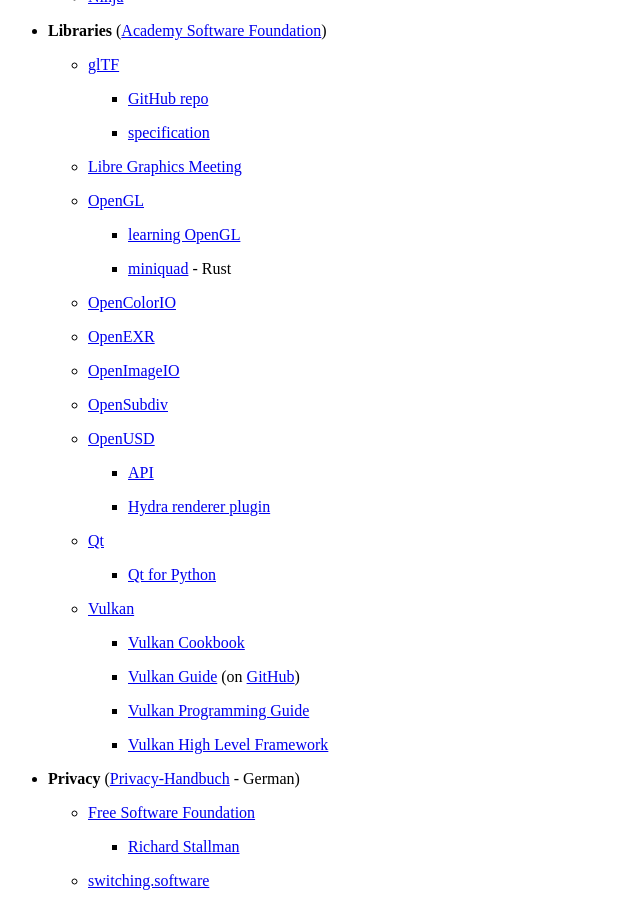
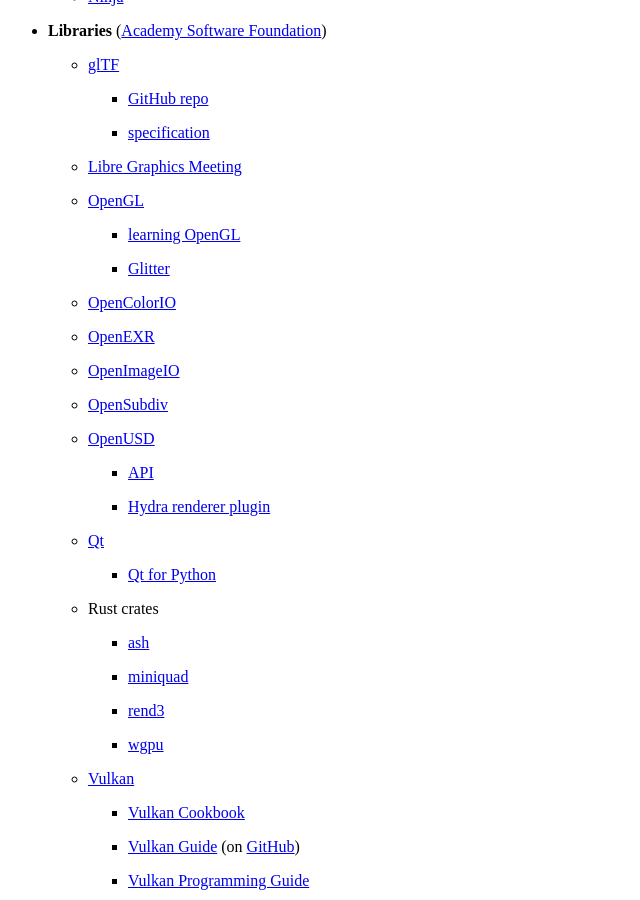
Before and after one commit to wahn/jan_walter_org, a Jekyll site: the page built from links/index.md, in a window 1280 px wide and 900 px high, scrolled down 7877 px. Shown: the whole window, without its empty margins (0-640 px from the left). Built offline with Jekyll 4.4.1, drawn with Linux system fonts in a browser that asks for light colours; Markdown is read by kramdown in place of the engine named in the settings; some of the changed text lies outside the part shown.

Commit message:
Links to some Rust crates.

```diff
--- a/links/index.md
+++ b/links/index.md
@@ -93,9 +93,9 @@
 
     - [sourcehut](https://sourcehut.org)
 
-        + [blend_info](https://git.sr.ht/~wahn/blend_info)
+        + [blend_info](https://git.sr.ht/~wahn/blend_info) ([crates.io](https://crates.io/crates/blend_info))
 
-        + [rs-pbrt](https://sr.ht/~wahn/rs-pbrt)
+        + [rs-pbrt](https://sr.ht/~wahn/rs-pbrt) ([crates.io](https://crates.io/crates/rs_pbrt))
 
     - [Travis CI](https://travis-ci.org/)
 
@@ -529,7 +529,7 @@
 
         + [learning OpenGL](https://learnopengl.com)
 
-        + [miniquad](https://github.com/not-fl3/miniquad) - Rust
+        + [Glitter](https://github.com/Polytonic/Glitter)
 
     - [OpenColorIO](http://opencolorio.org)
 
@@ -548,6 +548,16 @@
     - [Qt](https://doc.qt.io)
 
         + [Qt for Python](https://doc.qt.io/qtforpython/quickstart.html)
+
+    - Rust crates
+
+        + [ash](https://crates.io/crates/ash)
+
+        + [miniquad](https://github.com/not-fl3/miniquad)
+
+        + [rend3](https://rend3.rs)
+
+        + [wgpu](https://wgpu.rs)
 
     - [Vulkan](https://www.khronos.org/vulkan)
 
```
